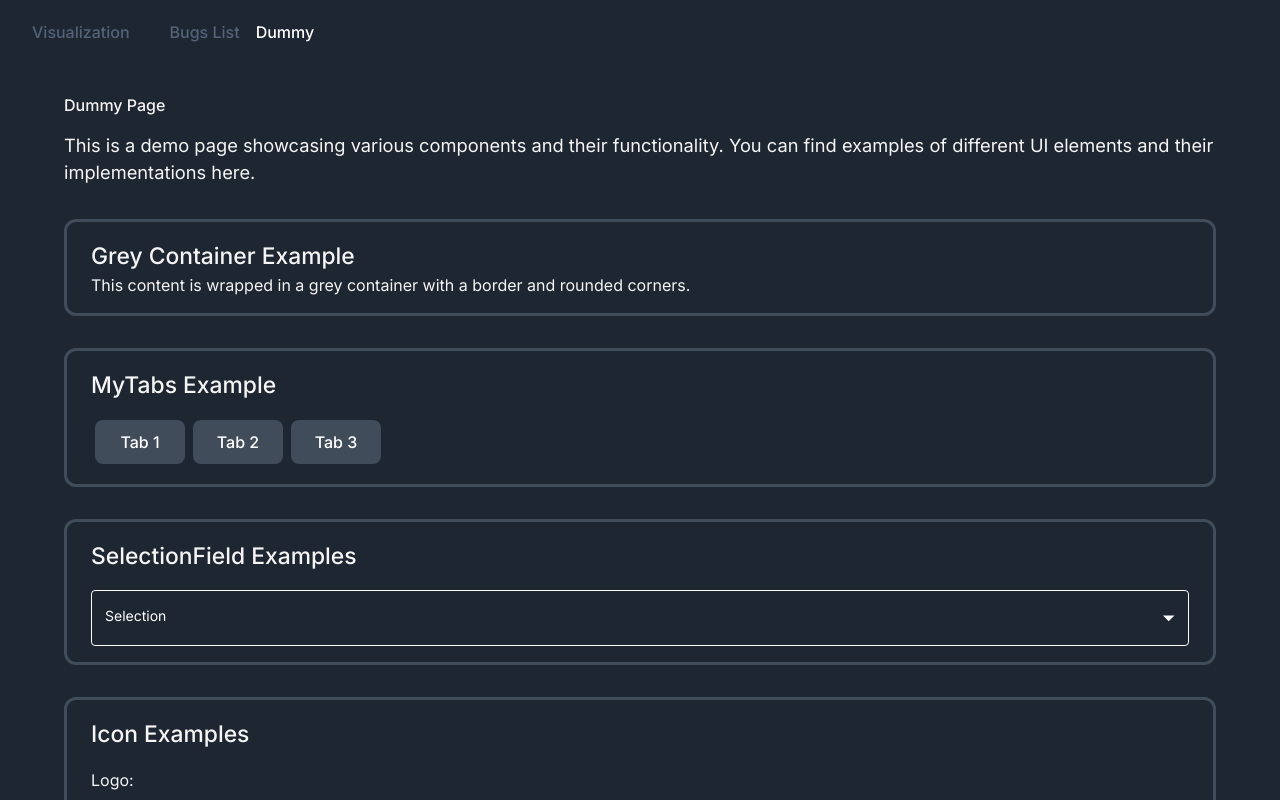
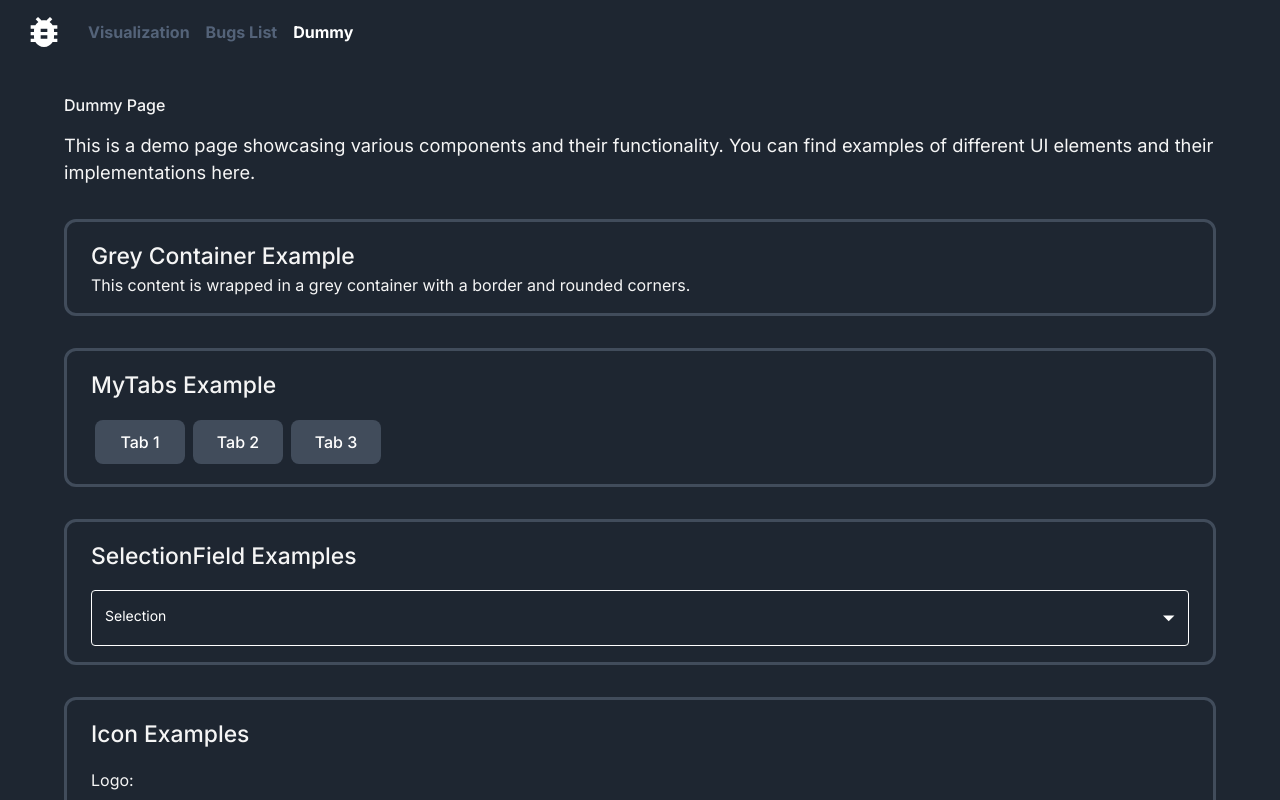
Before and after one commit to CS3213-Team-8/bug_analysis_FE, a React (Create React App) app: page /dummy in a window 1280 px wide. Shown: the top 800 px of the page. Built offline with nearby package versions, Linux system fonts and the light colour scheme.

Commit message:
Modify the nav bar slightly

```diff
--- a/src/components/NavBar.js
+++ b/src/components/NavBar.js
@@ -1,6 +1,7 @@
 import React from 'react';
 import { AppBar, Toolbar, Button } from '@mui/material';
 import { Link, useLocation } from 'react-router-dom';
+import MyIcon from './icon';
 
 const NavBar = () => {
   const location = useLocation();
@@ -8,12 +9,14 @@ const NavBar = () => {
   return (
     <AppBar position="static" elevation={0}>
       <Toolbar>
+        <MyIcon variant="logo" sx={{ mr: 2 }} />
         <Button color="inherit"
           component={Link}
           to="/"
           sx={{
             textTransform: 'none',
-            mr: 3,
+            fontSize: '16px',
+            fontWeight: 'bold',
             color: location.pathname === '/' ? 'white' : '#546379',
             '&:hover': {
               color: 'rgba(255, 255, 255, 0.8)',
@@ -28,6 +31,8 @@ const NavBar = () => {
           to="/bugsList"
           sx={{
             textTransform: 'none',
+            fontSize: '16px',
+            fontWeight: 'bold',
             color: location.pathname === '/bugsList' ? 'white' : '#546379',
             '&:hover': {
               color: 'rgba(255, 255, 255, 0.8)',
@@ -42,6 +47,8 @@ const NavBar = () => {
           to="/dummy"
           sx={{
             textTransform: 'none',
+            fontSize: '16px',
+            fontWeight: 'bold',
             color: location.pathname === '/dummy' ? 'white' : '#546379',
             '&:hover': {
               color: 'rgba(255, 255, 255, 0.8)',
--- a/src/components/icon.js
+++ b/src/components/icon.js
@@ -17,9 +17,9 @@ const MyIcon = ({ variant, ...props }) => {
         <BugReportIcon sx={{ fontSize: 40, color: 'white' }} />
 
         {/* BUGSNAPPER Text */}
-        <Typography fontWeight="bold" color="white" fontSize="10" >
+        {/* <Typography fontWeight="bold" color="white" fontSize="10" >
           BUGSNAPPER
-        </Typography>
+        </Typography> */}
       </Box>
     );
   }
```
